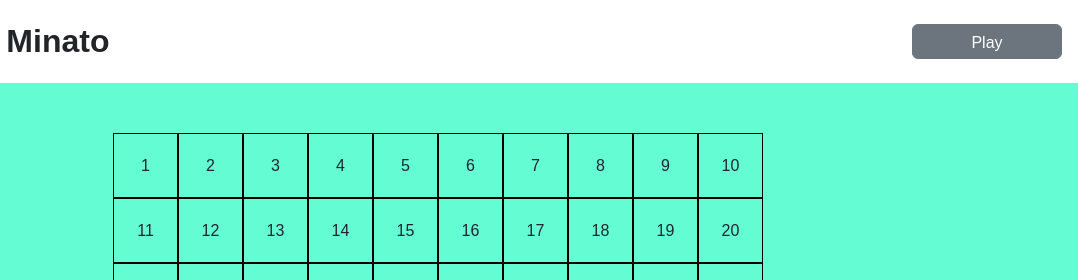
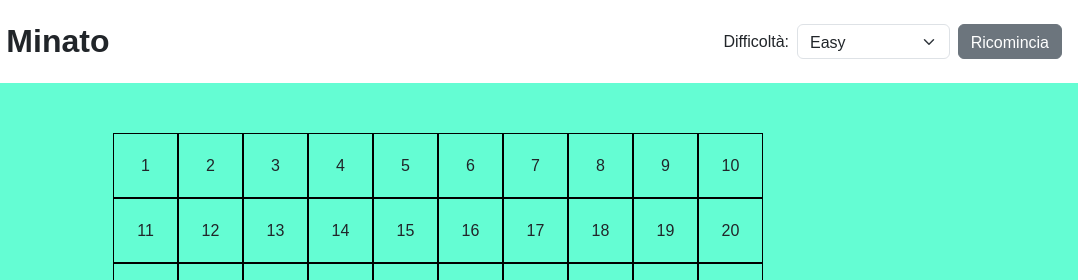
Before and after one commit to JeromeMaligaya/js-campominato-grid, a plain HTML site: page index.html in a window 1280 px wide. Both pictures are taken after a click on the button "Play". Shown: the top 280 px of the page, 202-1280 px from the left. Drawn offline with nearby package versions, Linux system fonts and the light colour scheme.

Commit message:
fixed select level

```diff
--- a/index.html
+++ b/index.html
@@ -22,22 +22,19 @@
                 <h1 class="m-0 fw-bolder fs-2">Campo Minato</h1>
             </div>
 
-            <div class="d-flex align-items-center gap-2">
-                <span class="d-none">Difficoltà:</span>
-                <select class="form-select d-none" aria-label="Default select example">
-                    <option selected>Open this select menu</option>
+            <form class="d-flex align-items-center gap-2">
+                <span>Difficoltà:</span>
+                <select class="form-select" aria-label="Default select example">
                     <option value="hard">Hard</option>
                     <option value="medium">Medium</option>
-                    <option value="easy">Easy</option>
+                    <option value="easy" selected>Easy</option>
                   </select>
-                <button type="button" class="btn btn-secondary">Play</button>
-             </div>
+                <button type="submit" class="btn btn-secondary">Play</button>
+             </form>
         </header>
 
         <main>
-            <div id="grid">
-
-            </div>
+            <div id="grid"></div>
         </main>
 
         <footer  class="d-flex align-items-center ms-3">
--- a/script.js
+++ b/script.js
@@ -2,9 +2,9 @@
 console.log('JS OK')
 
 // funzione creazione cella con dom-API
-function createCell(content){
+function createCell(content, level){
     const cell = document.createElement('div');
-    cell.className = 'cell';
+    cell.classList.add('cell', level)
     cell.append(content);
 
     return cell;
@@ -14,22 +14,51 @@ console.log
 // 1.recupero l'elemento dal Dom (grid, button)
 const grid = document.getElementById('grid');
 const button = document.querySelector('header button');
+const selectLevel = document.querySelector('select');
+const form = document.querySelector('form');
 
-//2.raccolta dati (grid values)
-const rows = 10;
-const cols = 10;
-const totCells = rows * cols;
+
 
 // 3.lavorazione dati
 // evento al bottone
-button.addEventListener('click',function(){
+form.addEventListener('submit', function(e){
+    e.preventDefault();
+
+    // svuoto la griglia e cambio il testo al bottone
+    grid.innerHTML = '';
+    button.innerText = 'Ricomincia';
+
+    //recupero il valore della selectLevel
+    const level = selectLevel.value;
+
+    //per ogni livello gli assegno il numero di row e col
+    let rows;
+    let cols;
+
+    switch(level){
+        case 'easy':
+            rows = 10;
+            cols = 10;
+        break
+        case 'medium':
+            rows = 9;
+            cols = 9;
+        break
+        case 'hard':
+            rows = 7;
+            cols = 7;
+        break
+    }
+
+    // calcolo il numero di celle
+    let totCells = rows * cols;
+
     // ciclo for
-
     for (let i = 1; i <= totCells; i++){
         // creo a monte funz createCell
         // invoco la funz createCell
         // numerare le celle [i]
-        const cell = createCell(i);
+        const cell = createCell(i, level);
 
         //evento alla cella x cambio colore e console log n' cella
         cell.addEventListener('click', function(){
--- a/style.css
+++ b/style.css
@@ -64,8 +64,6 @@ header img{
 }
 
 #grid .cell{
-    flex-basis: 10%;
-    height: 10%;
     border: 1px solid black;
     display: flex;
     justify-content: center;
@@ -73,6 +71,20 @@ header img{
     cursor: pointer;
 }
 
+#grid .cell.easy{
+    flex-basis: 10%;
+    height: 10%;
+}
+#grid .cell.medium{
+    flex-basis: calc(100% / 9);
+    height: calc(100% / 9);
+}
+#grid .cell.hard{
+    flex-basis:calc(100% / 7);
+    height:calc(100% / 7);
+}
+
+
 #grid .cell.clicked{
     background-color: blue;
     color: white;
```
